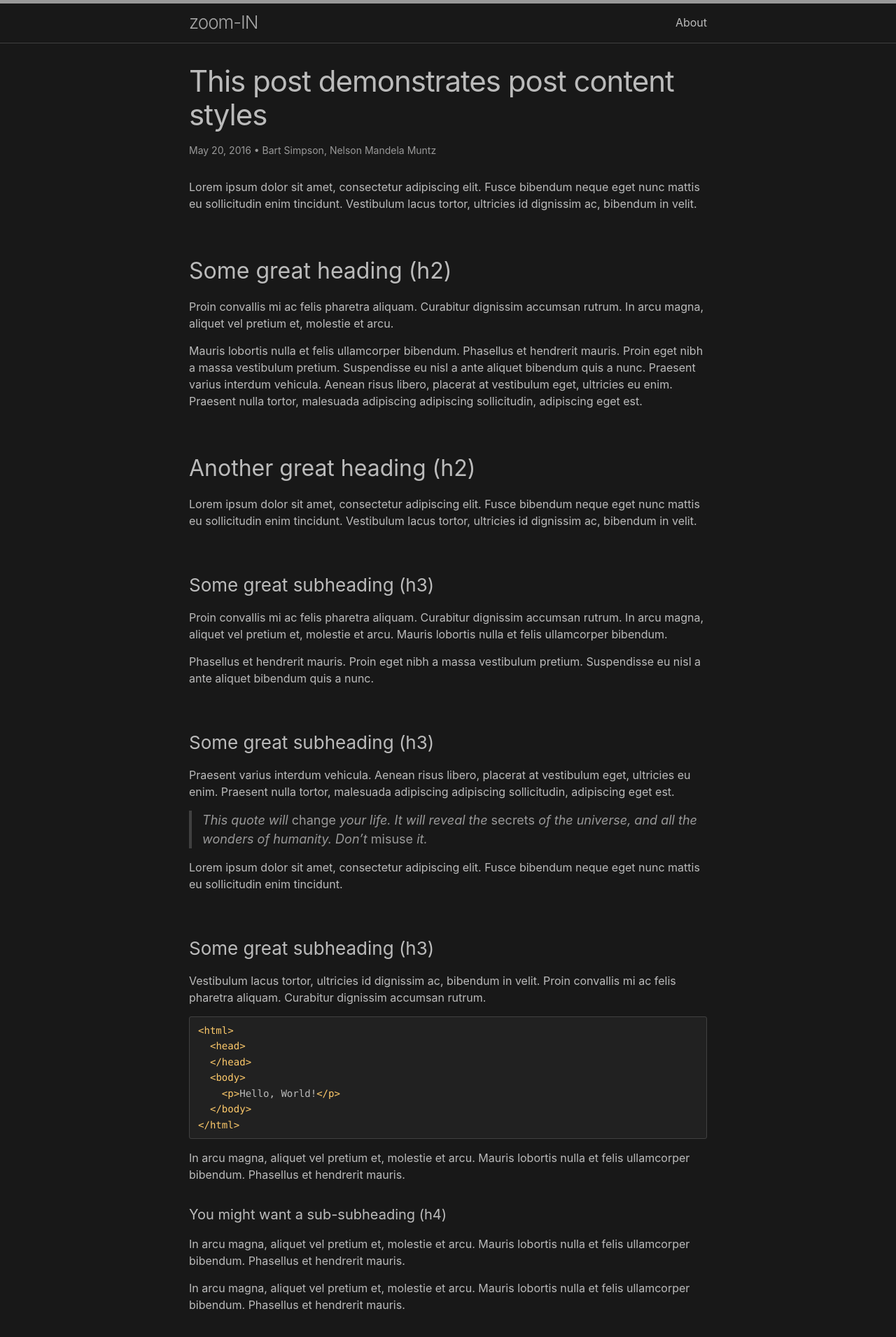
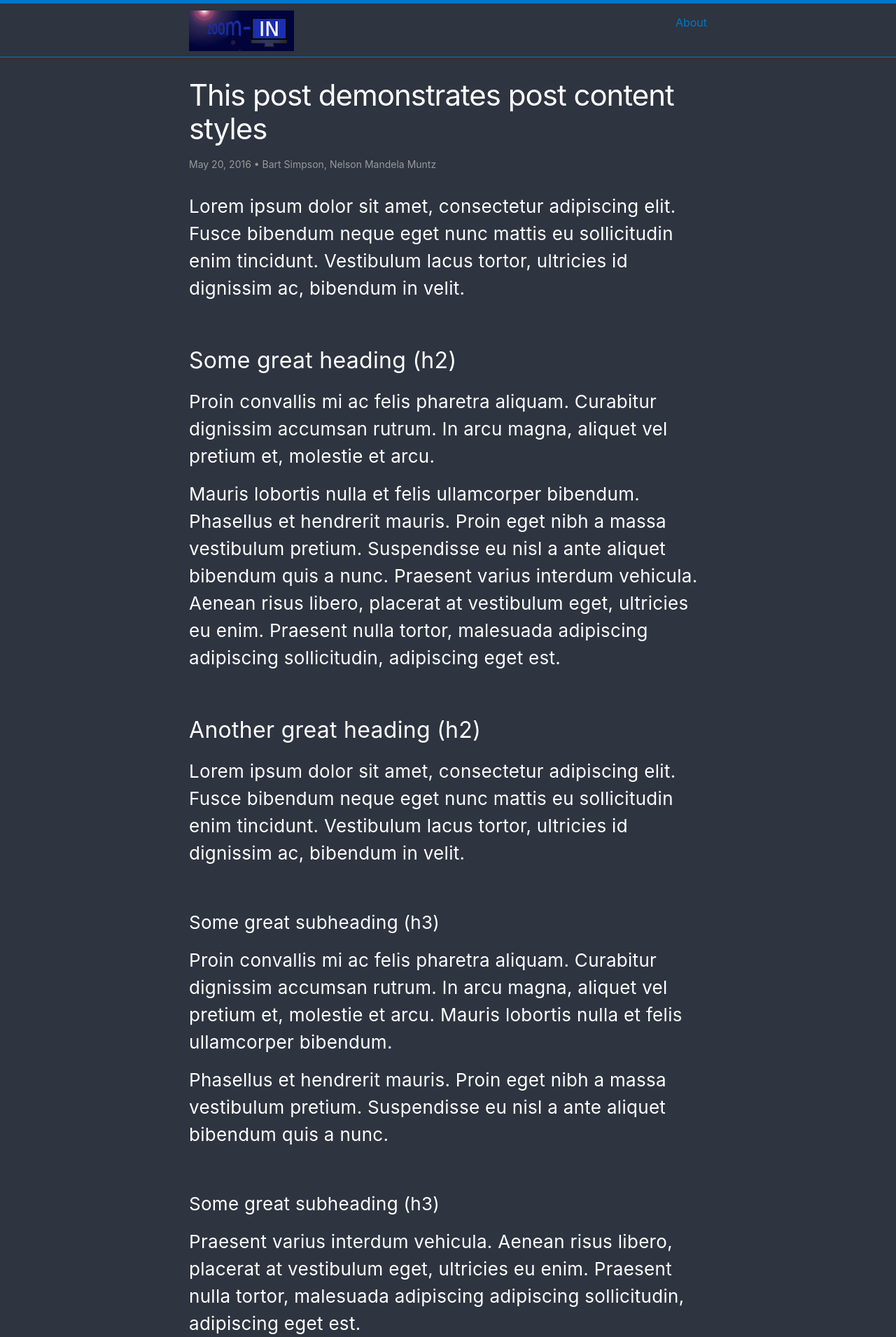
Before and after one commit to henrietteBaum/henrietteBaum.github.io, a Jekyll site: the page built from _posts/2016-05-20-this-post-demonstrates-post-content-styles.md, in a window 1280 px wide. Shown: the top 1910 px of the page at 70% size. Built offline with Jekyll 4.4.1, drawn with Linux system fonts in a browser that asks for light colours.

Commit message:
update page layout

```diff
--- a/_sass/minima/custom-styles.scss
+++ b/_sass/minima/custom-styles.scss
@@ -1,2 +1,66 @@
 // Placeholder to allow defining custom styles that override everything else.
 // (Use `_sass/minima/custom-variables.scss` to override variable defaults)
+
+/*
+* site-header
+*/
+
+.site-header {
+    border-top: 5px solid $border-color-01;
+    border-bottom: 1px solid $border-color-01;
+    min-height: $spacing-unit * 1.865;
+    line-height: $base-line-height * $base-font-size * 2.25;
+}
+
+/**
+* nav, page-link
+*/
+
+.site-nav {
+    .page-link {
+      color: $border-color-01;
+    }
+}
+/**
+ * Page content
+ */
+ .page-content {
+    @include relative-font-size(1.25);
+    padding: $spacing-unit 0;
+    flex: 1 0 auto;
+  }
+
+  .page-heading {
+    @include relative-font-size(2);
+  }
+
+  .post-list-heading {
+    @include relative-font-size(1.75);
+  }
+
+    /**
+    * post
+    */
+
+.post-content {
+    @include relative-font-size(1.625);
+    letter-spacing: 0.3px;
+    line-height: 1.5;
+}
+
+/**
+* code
+*/
+
+pre,
+code {
+  font-family: $code-font-family;
+  font-size: 1.1em;
+  border: 1px solid $border-color-04;
+  border-radius: 3px;
+  background-color: $code-background-color;
+}
+
+code {
+  padding: 2px 8px;
+}
--- a/_sass/minima/custom-variables.scss
+++ b/_sass/minima/custom-variables.scss
@@ -1 +1,12 @@
 // Placeholder to allow overriding predefined variables smoothly.
+
+$text-color: #ffffff;
+$link-hover-color: #ff8000;
+$site-title-color: #0076c9;
+
+$background-color: #2e3440;
+$code-background-color: #20242e;
+
+$border-color-01: #0076c9;
+
+$border-color-04:$code-background-color;
--- a/assets/css/style.scss
+++ b/assets/css/style.scss
@@ -5,3 +5,13 @@
 @import
   "minima/skins/{{ site.minima.skin | default: 'classic' }}",
   "minima/initialize";
+
+
+  .site-title::before {
+    content: url("/assets/images/zoom-in-monitor_150.jpg");
+    display: inline-block;
+    position: relative;
+    width: 0.5pc;
+    height: 0.5pc;
+    top: 10px;
+  }
```
Also changed, not shown: assets/images/zoom-in-monitor_150.jpg (added).
